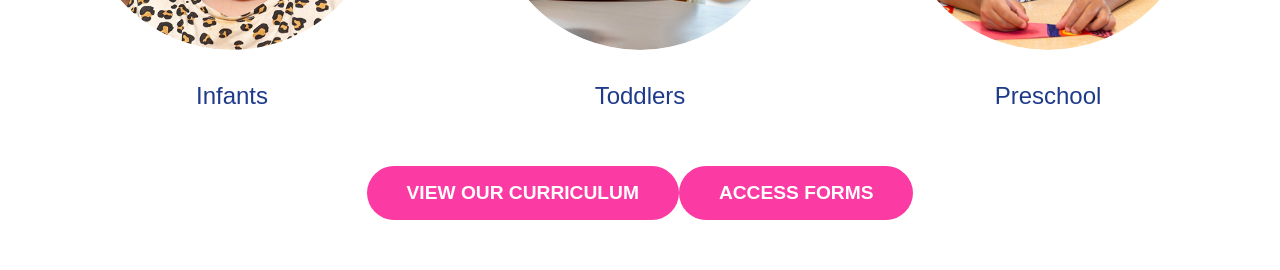
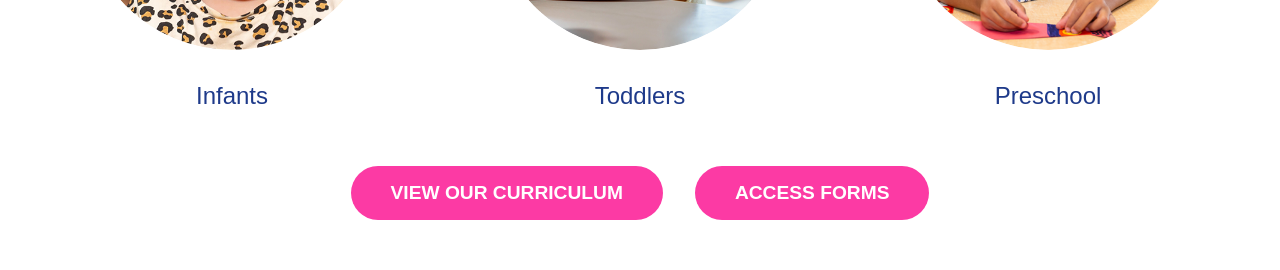
Before and after one commit to prabrat/radix-web, a React (Create React App) app: page / in a window 1280 px wide. Shown: the part 1260-1530 px from the top of the page. Built offline with nearby package versions, Linux system fonts and the light colour scheme.

Commit message:
Fixed the curriculum and forms button style

```diff
--- a/src/styles/home.css
+++ b/src/styles/home.css
@@ -116,12 +116,14 @@
 }
 
 .buttons {
-  gap: 2rem;
+  display: flex; /* Use flexbox for alignment and spacing */
+  justify-content: center; /* Center buttons horizontally */
+  gap: 2rem; /* Space between buttons */
+  margin-top: 2rem; /* Add margin to the container if needed */
 }
 
 .curriculumButton,
 .formsButton {
-  margin-top: 2rem;
   background-color: #fc3aa4;
   color: white;
   padding: 1rem 2.5rem;
@@ -138,6 +140,7 @@
 .formsButton:hover {
   background-color: #d4338c;
 }
+
 
 /* Reviews Section */
 .reviews {
```
